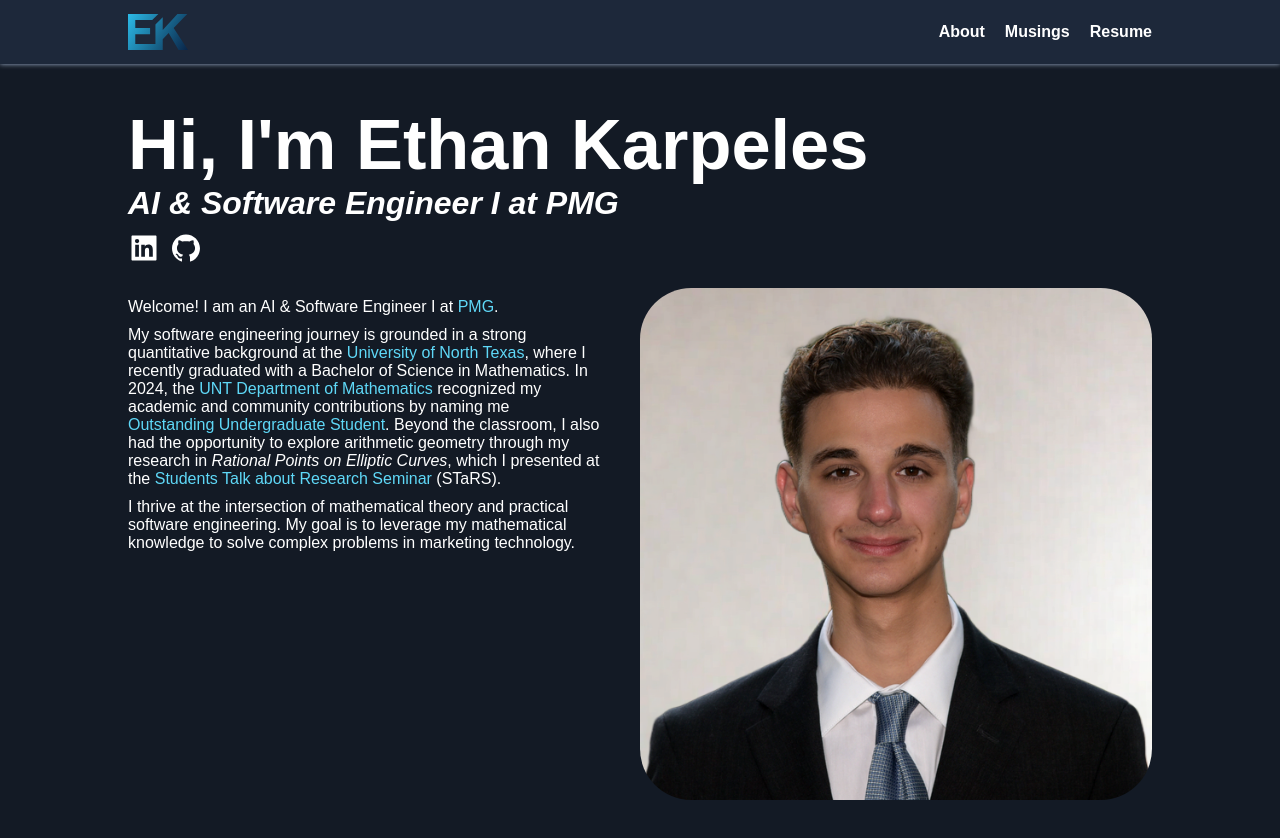
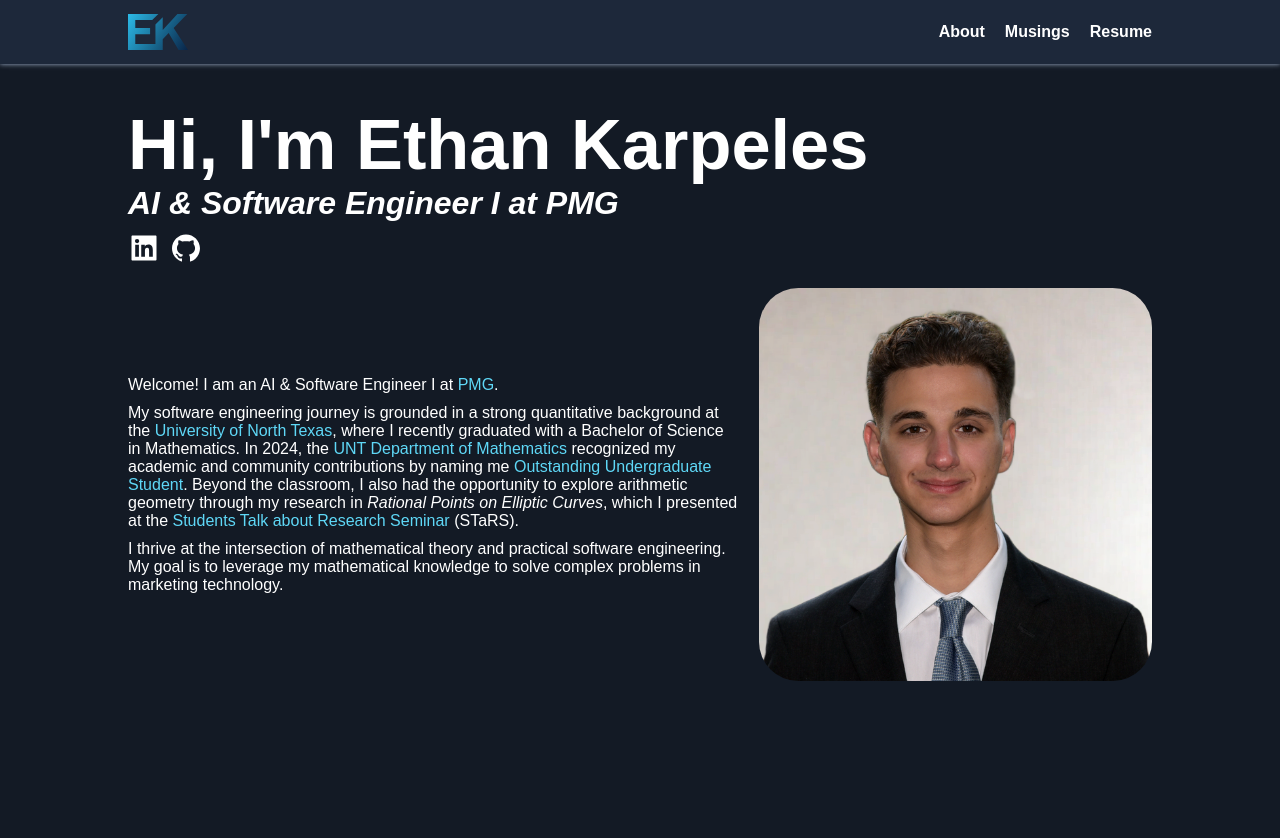
Before and after one commit to ethankarpeles/ethankarpeles.github.io, a React (Vite) app: page /#/ in a window 1280 px wide. Shown: the top 838 px of the page. After the commit the page ends 800 px from the top, so only its background shows below. Built offline with nearby package versions, Linux system fonts and the light colour scheme.

Commit message:
Bring Back Flex About

```diff
--- a/src/pages/About/About.module.css
+++ b/src/pages/About/About.module.css
@@ -1,3 +1,20 @@
+.description {
+  flex: 1 1 var(--large-3x);
+}
+
+.headshot {
+  flex: 1 1 10%;
+
+  max-width: var(--large-4x);
+  min-width: var(--large-3x);
+
+  align-self: flex-start;
+}
+
+.about {
+  gap: var(--medium);
+}
+
 .social {
   --social-width: clamp(10px, 8vw, 32px);
 
--- a/src/pages/About/About.tsx
+++ b/src/pages/About/About.tsx
@@ -46,9 +46,8 @@ function Content() {
         </h2>
         <Socials />
       </header>
-      <section>
-        <div>
-          <img src={headshot} className="responsive-float" />
+      <section className={styles.about}>
+        <div className={styles.description}>
           <p>Welcome! I am an AI & Software Engineer I at {PMG}.</p>
           <p>
             My software engineering journey is grounded in a strong quantitative
@@ -66,6 +65,7 @@ function Content() {
             knowledge to solve complex problems in marketing technology.
           </p>
         </div>
+        <img src={headshot} className={styles.headshot} />
       </section>
       <Footer />
     </article>
--- a/src/styles/global.css
+++ b/src/styles/global.css
@@ -17,7 +17,7 @@
   --content-width: 80%;
 
   --large-4x: 640px;
-  --large-3x: 360px;
+  --large-3x: 320px;
   --large-2x: 160px;
   --large-x: 80px;
   --large: 40px;
@@ -104,20 +104,6 @@ section {
   width: 100%;
 }
 
-.responsive-float {
-  margin-bottom: var(--medium);
-  width: 100%;
-}
-
-@media (min-width: 950px) {
-  .responsive-float {
-    float: right;
-    margin-left: var(--large);
-    max-width: var(--large-4x);
-    width: 50%;
-  }
-}
-
 .attribution {
   font-size: var(--tiny-font-size);
   font-style: italic;
```
